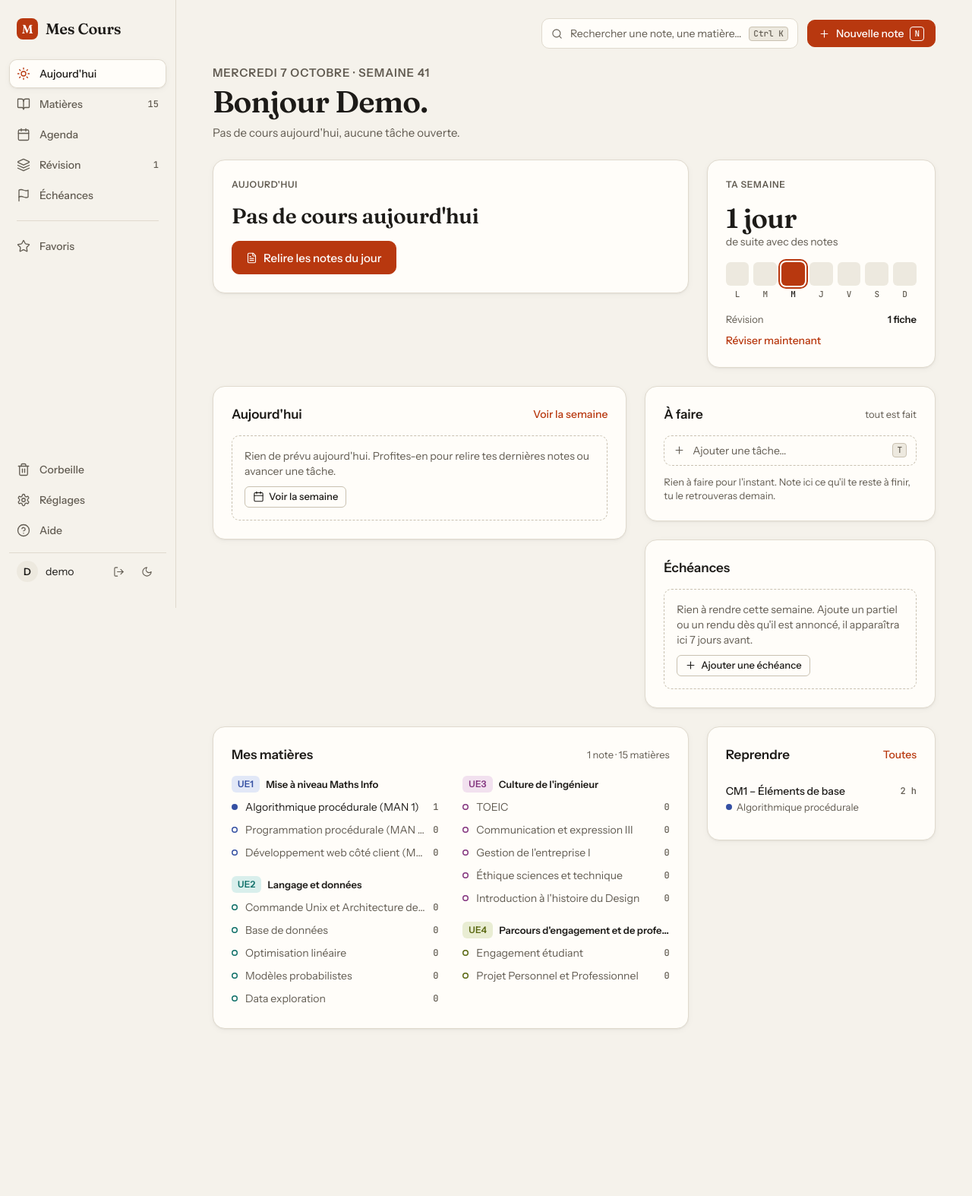
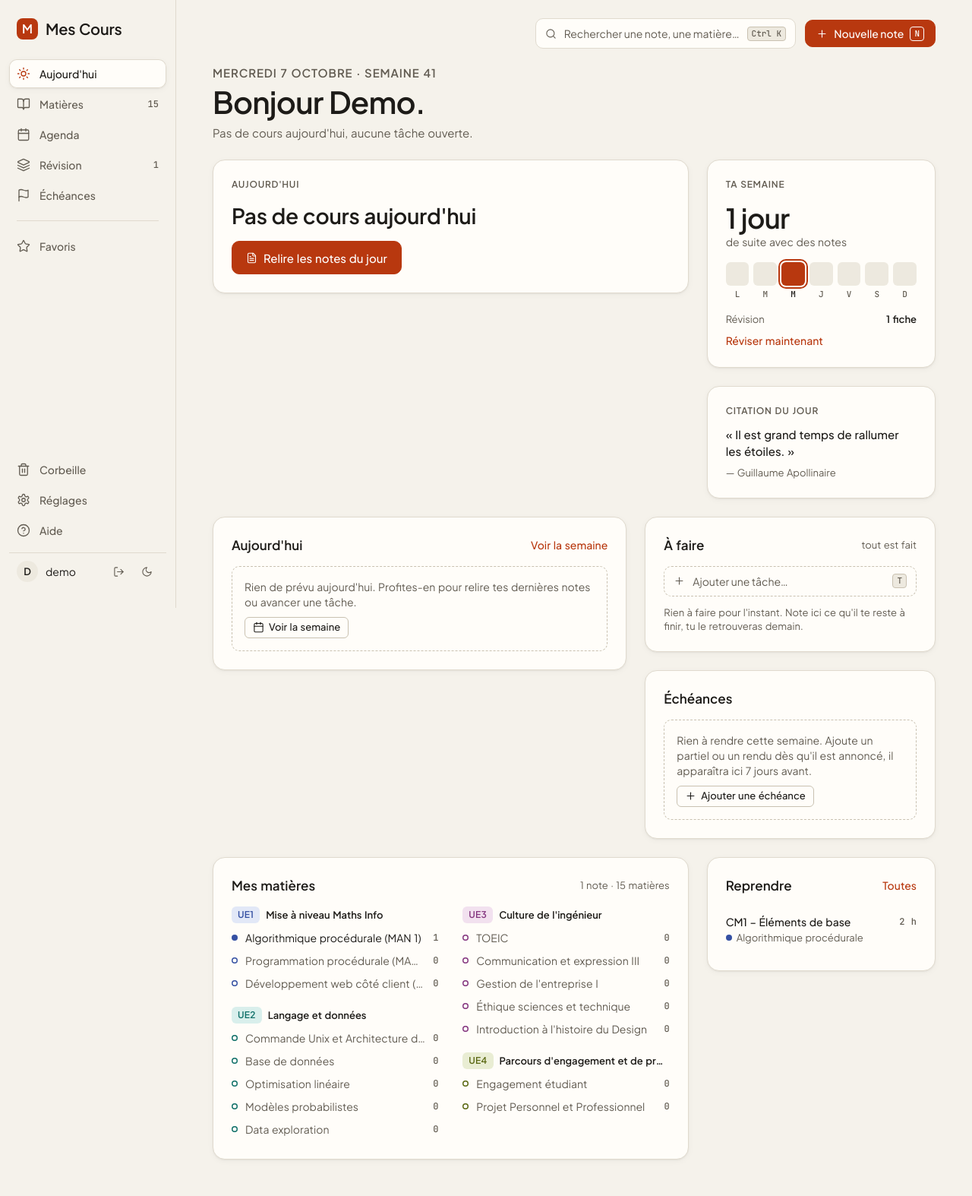
Before and after one commit to LeValletDePique/cours, a PHP site: page / in a window 1280 px wide. Shown: the whole page at 76% size. Before the commit the page ends 1355 px from the top, so only its background shows below. Run offline with PHP 8.4, Linux system fonts and the light colour scheme; a user stored in the database is signed in; data comes from the database, SQL or seed files in the repository; tables that the repository leaves empty hold one stand-in row (values such as "Sample post").

Commit message:
Police Plus Jakarta Sans, citation du jour et couleurs de l'agenda
- Police : Plus Jakarta Sans pour les titres et le texte (JetBrains Mono reste
  pour le code et les horaires), espaces entre les mots un peu élargis
- Accueil : carte « Citation du jour » (45 citations d'auteurs vérifiés, une par
  jour, dans includes/citations.php)
- Agenda : couleur d'UE bien visible (fond teinté plus marqué, surtout en
  sombre, et filet de couleur à gauche), cours passés encore colorés
- CSS / JS chargés avec ?v=<date de modification> : plus d'ancienne version
  gardée en cache par le navigateur après une mise à jour

Co-Authored-By: Claude Opus 5.5 <noreply@anthropic.com>
Claude-Session: https://claude.ai/code/session_013n4DKbDV2ZC1xB8vrGLJTY

```diff
--- a/agenda.php
+++ b/agenda.php
@@ -86,5 +86,5 @@ require __DIR__ . '/includes/header.php';
             array_merge([nom_court($m['nom'])], explode(',', (string) $m['mots_cles']))))),
     ], $matieres),
         JSON_UNESCAPED_UNICODE | JSON_HEX_TAG | JSON_HEX_AMP) ?></script>
-<script defer src="assets/js/agenda.js"></script>
+<script defer src="<?= asset('assets/js/agenda.js') ?>"></script>
 <?php require __DIR__ . '/includes/footer.php'; ?>
--- a/aide.php
+++ b/aide.php
@@ -257,10 +257,10 @@ require __DIR__ . '/includes/header.php';
 <script src="https://cdnjs.cloudflare.com/ajax/libs/marked/4.3.0/marked.min.js"></script>
 <script src="https://cdnjs.cloudflare.com/ajax/libs/dompurify/3.0.9/purify.min.js"></script>
 <script src="https://cdnjs.cloudflare.com/ajax/libs/highlight.js/11.9.0/highlight.min.js"></script>
-<script src="assets/js/mathjax-config.js"></script>
+<script src="<?= asset('assets/js/mathjax-config.js') ?>"></script>
 <script async src="https://cdnjs.cloudflare.com/ajax/libs/mathjax/3.2.2/es5/tex-mml-chtml.js"></script>
-<script defer src="assets/js/rendu.js"></script>
-<script defer src="assets/js/maths-symboles.js"></script>
+<script defer src="<?= asset('assets/js/rendu.js') ?>"></script>
+<script defer src="<?= asset('assets/js/maths-symboles.js') ?>"></script>
 <script>
     // Coloration : suit le thème clair / sombre du site.
     function majThemeCodeAide() {
--- a/assets/css/app.css
+++ b/assets/css/app.css
@@ -6,6 +6,10 @@
    ============================================================ */
 
 * { box-sizing: border-box; }
+/* Plus Jakarta Sans a un espace étroit (0,17 em) : on aère un peu les mots… */
+body { word-spacing: .08em; }
+/* … sauf dans le code et l'éditeur Markdown (police à chasse fixe, alignements). */
+code, pre, kbd, samp, textarea, .mc-mono, .editeur-saisie, .exemple .src { word-spacing: normal; }
 a { color: var(--accent); }
 img { max-width: 100%; }
 :where(select, textarea, summary):focus-visible { outline: 2px solid var(--focus-ring); outline-offset: 2px; }
@@ -614,3 +618,24 @@ kbd { display: inline-block; font: 500 11px/1 var(--font-mono); padding: 3px 5px
     .markdown table { display: block; overflow-x: auto; }
     .ref-maths { columns: 1; }
 }
+
+/* ---------- Citation du jour (accueil) ---------- */
+.mc-citation { display: grid; gap: var(--space-3); }
+.mc-citation figure { margin: 0; display: grid; gap: var(--space-2); }
+.mc-citation__texte { margin: 0; font: 500 15px/22px var(--font-display); color: var(--ink); }
+
+/* ---------- Agenda : couleurs d'UE bien visibles (clair et sombre) ----------
+   Fond teinté avec la couleur de l'UE + filet de couleur à gauche. */
+.evt-bloc.mc-event, .evt-puce:not(.evt-puce--perso):not(.evt-puce--echeance) {
+    background: color-mix(in srgb, var(--ue) 24%, var(--surface));
+    border-left: 3px solid var(--ue);
+}
+[data-theme="dark"] .evt-bloc.mc-event,
+[data-theme="dark"] .evt-puce:not(.evt-puce--perso):not(.evt-puce--echeance) {
+    background: color-mix(in srgb, var(--ue) 36%, var(--surface));
+}
+.evt-bloc.mc-event--past { background: color-mix(in srgb, var(--ue) 13%, var(--surface)); border-left-color: color-mix(in srgb, var(--ue) 60%, var(--surface)); }
+[data-theme="dark"] .evt-bloc.mc-event--past { background: color-mix(in srgb, var(--ue) 20%, var(--surface)); }
+.evt-bloc.mc-event--past .mc-event__name { color: color-mix(in srgb, var(--ue) 65%, var(--ink-muted)); }
+.evt-bloc.mc-event--perso { background: var(--surface); border: 1px dashed var(--line-strong); }
+.evt-puce .mc-dot { display: none; }
--- a/assets/css/mes-cours.css
+++ b/assets/css/mes-cours.css
@@ -1,4 +1,4 @@
-@import url('https://fonts.googleapis.com/css2?family=Fraunces:opsz,wght@9..144,500;9..144,600&family=Instrument+Sans:wght@400;500;600&family=JetBrains+Mono:wght@400;500&display=swap');
+@import url('https://fonts.googleapis.com/css2?family=Plus+Jakarta+Sans:wght@400;500;600;700&family=JetBrains+Mono:wght@400;500&display=swap');
 
 /* ---------- Base ---------- */
 body { margin: 0; background: var(--paper); color: var(--ink); font-family: var(--font-sans); font-size: 15px; line-height: 22px; -webkit-font-smoothing: antialiased; }
--- a/assets/css/tokens.css
+++ b/assets/css/tokens.css
@@ -74,7 +74,8 @@
   --radius-md: 10px;
   --radius-lg: 16px;
   --radius-pill: 999px;
-  --font-display: Fraunces, Georgia, serif;
-  --font-sans: "Instrument Sans", system-ui, -apple-system, "Segoe UI", sans-serif;
+  /* Police choisie pour Mes Cours : Plus Jakarta Sans (titres et texte). */
+  --font-display: "Plus Jakarta Sans", system-ui, -apple-system, "Segoe UI", sans-serif;
+  --font-sans: "Plus Jakarta Sans", system-ui, -apple-system, "Segoe UI", sans-serif;
   --font-mono: "JetBrains Mono", ui-monospace, Menlo, monospace;
 }
--- a/imprimer.php
+++ b/imprimer.php
@@ -104,9 +104,9 @@ $contenus = array_map(static fn($s) => $s['contenu'], $sections);
     <script src="https://cdnjs.cloudflare.com/ajax/libs/marked/4.3.0/marked.min.js"></script>
     <script src="https://cdnjs.cloudflare.com/ajax/libs/dompurify/3.0.9/purify.min.js"></script>
     <script src="https://cdnjs.cloudflare.com/ajax/libs/highlight.js/11.9.0/highlight.min.js"></script>
-    <script src="assets/js/mathjax-config.js"></script>
+    <script src="<?= asset('assets/js/mathjax-config.js') ?>"></script>
     <script async src="https://cdnjs.cloudflare.com/ajax/libs/mathjax/3.2.2/es5/tex-mml-chtml.js"></script>
-    <script src="assets/js/rendu.js"></script>
+    <script src="<?= asset('assets/js/rendu.js') ?>"></script>
     <script>
         // Rend chaque section, puis ouvre l'impression une fois tout prêt.
         window.addEventListener('load', () => {
--- /dev/null
+++ b/includes/citations.php
@@ -0,0 +1,63 @@
+<?php
+/**
+ * Citation du jour (carte de l'accueil) : une citation motivante et son auteur.
+ * Une par jour, la même toute la journée ; la liste recommence quand elle est finie.
+ * Seulement des citations dont l'auteur est connu (pas d'attribution douteuse).
+ */
+
+const CITATIONS = [
+    ['Ce n\'est pas parce que les choses sont difficiles que nous n\'osons pas, c\'est parce que nous n\'osons pas qu\'elles sont difficiles.', 'Sénèque'],
+    ['Un voyage de mille lieues commence toujours par un premier pas.', 'Lao Tseu'],
+    ['Ce que l\'on conçoit bien s\'énonce clairement, et les mots pour le dire arrivent aisément.', 'Nicolas Boileau'],
+    ['Vingt fois sur le métier remettez votre ouvrage.', 'Nicolas Boileau'],
+    ['Rien ne sert de courir ; il faut partir à point.', 'Jean de La Fontaine'],
+    ['Patience et longueur de temps font plus que force ni que rage.', 'Jean de La Fontaine'],
+    ['Dans les champs de l\'observation, le hasard ne favorise que les esprits préparés.', 'Louis Pasteur'],
+    ['L\'imagination est plus importante que le savoir.', 'Albert Einstein'],
+    ['La vie, c\'est comme une bicyclette : il faut avancer pour ne pas perdre l\'équilibre.', 'Albert Einstein'],
+    ['Nous sommes ce que nous faisons de manière répétée. L\'excellence n\'est donc pas un acte, mais une habitude.', 'Will Durant'],
+    ['C\'est en forgeant qu\'on devient forgeron.', 'Proverbe français'],
+    ['Le travail éloigne de nous trois grands maux : l\'ennui, le vice et le besoin.', 'Voltaire'],
+    ['Il faut cultiver notre jardin.', 'Voltaire'],
+    ['Apprendre sans réfléchir est vain ; réfléchir sans apprendre est dangereux.', 'Confucius'],
+    ['Tout ce qui vaut la peine d\'être fait vaut la peine d\'être bien fait.', 'Lord Chesterfield'],
+    ['Rien de grand ne s\'est accompli dans le monde sans passion.', 'Hegel'],
+    ['Deviens ce que tu es.', 'Friedrich Nietzsche'],
+    ['Ce qui ne me tue pas me rend plus fort.', 'Friedrich Nietzsche'],
+    ['Aie le courage de te servir de ton propre entendement.', 'Emmanuel Kant'],
+    ['La meilleure façon de prédire l\'avenir, c\'est de l\'inventer.', 'Alan Kay'],
+    ['Les programmes doivent être écrits pour être lus par des humains, et accessoirement pour être exécutés par des machines.', 'Harold Abelson'],
+    ['La simplicité est préalable à la fiabilité.', 'Edsger W. Dijkstra'],
+    ['L\'optimisation prématurée est la source de tous les maux.', 'Donald Knuth'],
+    ['Les mathématiques sont la reine des sciences.', 'Carl Friedrich Gauss'],
+    ['En mathématiques, l\'art de poser une question doit être tenu pour plus précieux que celui de la résoudre.', 'Georg Cantor'],
+    ['Dans la vie, rien n\'est à craindre, tout est à comprendre.', 'Marie Curie'],
+    ['La vie n\'est facile pour aucun d\'entre nous. Mais quoi, il faut avoir de la persévérance, et surtout de la confiance en soi.', 'Marie Curie'],
+    ['L\'expérience est le nom que chacun donne à ses erreurs.', 'Oscar Wilde'],
+    ['Ce n\'est pas assez d\'avoir l\'esprit bon, mais le principal est de l\'appliquer bien.', 'René Descartes'],
+    ['Diviser chacune des difficultés que j\'examinerais en autant de parcelles qu\'il se pourrait, et qu\'il serait requis pour les mieux résoudre.', 'René Descartes'],
+    ['À vaincre sans péril, on triomphe sans gloire.', 'Pierre Corneille'],
+    ['Aux âmes bien nées, la valeur n\'attend point le nombre des années.', 'Pierre Corneille'],
+    ['La lecture est à l\'esprit ce que l\'exercice est au corps.', 'Joseph Addison'],
+    ['Il est grand temps de rallumer les étoiles.', 'Guillaume Apollinaire'],
+    ['Savoir, c\'est pouvoir.', 'Francis Bacon'],
+    ['Si j\'ai vu plus loin, c\'est en montant sur les épaules de géants.', 'Isaac Newton'],
+    ['La seule façon de faire du bon travail est d\'aimer ce que vous faites.', 'Steve Jobs'],
+    ['Restez affamés, restez fous.', 'Steve Jobs'],
+    ['Le talent, ce n\'est pas d\'écrire une page : c\'est d\'en écrire trois cents.', 'Jules Renard'],
+    ['Tout est difficile avant d\'être facile.', 'Thomas Fuller'],
+    ['La qualité n\'est jamais un accident ; c\'est toujours le résultat d\'un effort intelligent.', 'John Ruskin'],
+    ['L\'éducation est l\'arme la plus puissante qu\'on puisse utiliser pour changer le monde.', 'Nelson Mandela'],
+    ['Le génie, c\'est 1 % d\'inspiration et 99 % de transpiration.', 'Thomas Edison'],
+    ['Connais-toi toi-même.', 'Inscription du temple de Delphes'],
+    ['Ne remets pas à demain ce que tu peux faire aujourd\'hui.', 'Proverbe'],
+];
+
+/** Citation du jour : [texte, auteur]. */
+function citation_du_jour(?int $ts = null): array
+{
+    $ts ??= time();
+    // Numéro du jour (depuis 1970) : change à minuit, identique toute la journée.
+    $jour = intdiv($ts + (int) date('Z', $ts), 86400);
+    return CITATIONS[$jour % count(CITATIONS)];
+}
--- a/includes/header.php
+++ b/includes/header.php
@@ -65,11 +65,11 @@ if ($user) {
     </script>
     <link rel="preconnect" href="https://fonts.googleapis.com">
     <link rel="preconnect" href="https://fonts.gstatic.com" crossorigin>
-    <link rel="stylesheet" href="https://fonts.googleapis.com/css2?family=Fraunces:opsz,wght@9..144,500;9..144,600&family=Instrument+Sans:wght@400;500;600&family=JetBrains+Mono:wght@400;500&display=swap">
-    <link rel="stylesheet" href="assets/css/tokens.css">
-    <link rel="stylesheet" href="assets/css/mes-cours.css">
-    <link rel="stylesheet" href="assets/css/app.css">
-    <script defer src="assets/js/app.js"></script>
+    <link rel="stylesheet" href="https://fonts.googleapis.com/css2?family=Plus+Jakarta+Sans:wght@400;500;600;700&family=JetBrains+Mono:wght@400;500&display=swap">
+    <link rel="stylesheet" href="<?= asset('assets/css/tokens.css') ?>">
+    <link rel="stylesheet" href="<?= asset('assets/css/mes-cours.css') ?>">
+    <link rel="stylesheet" href="<?= asset('assets/css/app.css') ?>">
+    <script defer src="<?= asset('assets/js/app.js') ?>"></script>
 </head>
 <?php if ($user): ?>
 <body data-cours="<?= $cours_actuel ? (int) $cours_actuel['id'] : '' ?>"
--- a/includes/ui.php
+++ b/includes/ui.php
@@ -172,3 +172,13 @@ function cours_en_cours(int $uid): ?array
     $stmt->execute([$uid, $maintenant, $maintenant]);
     return $stmt->fetch() ?: null;
 }
+
+/**
+ * Chemin d'un fichier CSS / JS avec sa date de modification (« ?v=… ») :
+ * le navigateur recharge le fichier dès qu'il change au lieu de garder l'ancien en cache.
+ */
+function asset(string $chemin): string
+{
+    $fichier = __DIR__ . '/../' . $chemin;
+    return e($chemin . (is_file($fichier) ? '?v=' . filemtime($fichier) : ''));
+}
--- a/index.php
+++ b/index.php
@@ -7,6 +7,7 @@
  */
 require_once __DIR__ . '/includes/auth.php';
 require_once __DIR__ . '/includes/agenda.php';
+require_once __DIR__ . '/includes/citations.php';
 exiger_connexion();
 installer_agenda();
 
@@ -348,8 +349,8 @@ require __DIR__ . '/includes/header.php';
     <?php endif; ?>
     </div>
 
-    <!-- WeekStreak -->
-    <div class="mc-col-4">
+    <!-- WeekStreak + citation du jour -->
+    <div class="mc-col-4 mc-stack">
         <section class="mc-card mc-streak" aria-label="Ta semaine">
             <p class="mc-eyebrow">Ta semaine</p>
             <div>
@@ -374,6 +375,15 @@ require __DIR__ . '/includes/header.php';
                     <a class="mc-link" href="revision.php"><?= $nb_fiches ? 'Réviser maintenant' : 'Créer des fiches' ?></a>
                 </div>
             <?php endif; ?>
+        </section>
+
+        <?php [$citation, $auteur] = citation_du_jour(); ?>
+        <section class="mc-card mc-citation" aria-label="Citation du jour">
+            <p class="mc-eyebrow">Citation du jour</p>
+            <figure>
+                <blockquote class="mc-citation__texte">« <?= e($citation) ?> »</blockquote>
+                <figcaption class="mc-meta">— <?= e($auteur) ?></figcaption>
+            </figure>
         </section>
     </div>
 
@@ -510,5 +520,5 @@ require __DIR__ . '/includes/header.php';
 </div>
 
 <script id="matieres-taches" type="application/json"><?= json_encode($motifs_js, JSON_UNESCAPED_UNICODE | JSON_HEX_TAG | JSON_HEX_AMP) ?></script>
-<script defer src="assets/js/accueil.js"></script>
+<script defer src="<?= asset('assets/js/accueil.js') ?>"></script>
 <?php require __DIR__ . '/includes/footer.php'; ?>
```
Also changed, not shown: note.php (+5 -5 lines), README.md.
